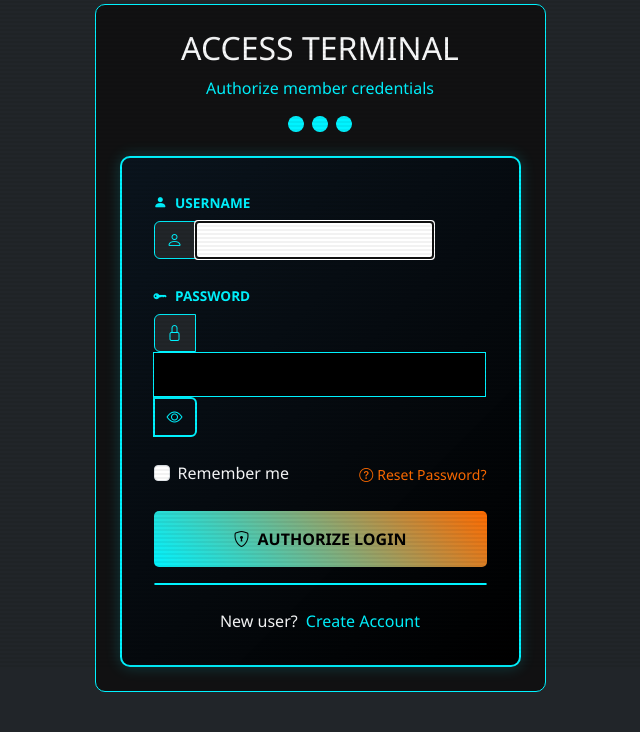
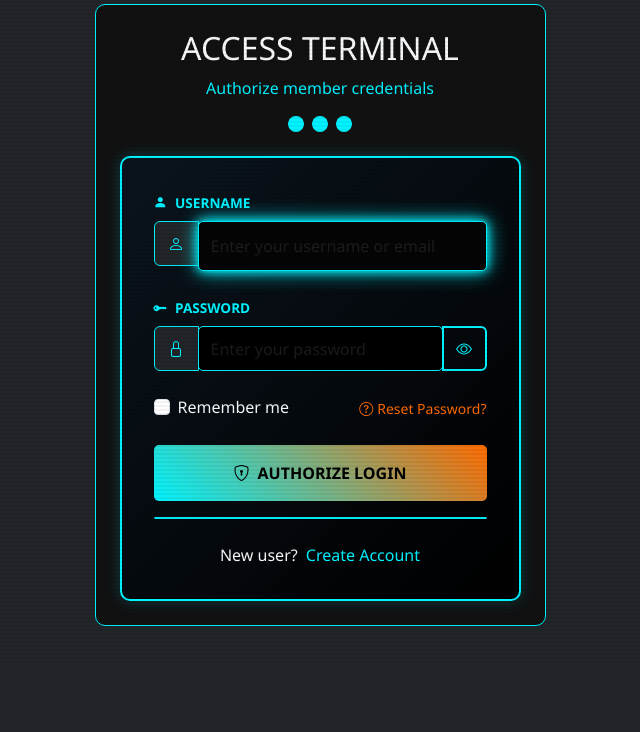
Before and after one commit to RR0327/BAIUST-Robotics-Society-BARS, a Django app: page /login/ in a window 1280 px wide. Shown: the part 133-865 px from the top of the page, without its empty margins (320-960 px from the left). Run offline with Django 5.2, Linux system fonts and the light colour scheme.

Commit message:
Refractor: Event fix, login field fix and register fix

```diff
--- a/VP/forms.py
+++ b/VP/forms.py
@@ -1,5 +1,5 @@
 from django import forms
-from django.contrib.auth.forms import UserCreationForm
+from django.contrib.auth.forms import UserCreationForm, AuthenticationForm
 from django.contrib.auth.models import User
 from .models import UserProfile, Panel, Member, Event, Advisor
 
@@ -117,37 +117,24 @@ class RegistrationForm(UserCreationForm):
         return user
 
 
-class LoginForm(forms.Form):
-    username = forms.CharField(
-        max_length=150,
-        widget=forms.TextInput(
-            attrs={
+class LoginForm(AuthenticationForm):
+    def __init__(self, *args, **kwargs):
+        super().__init__(*args, **kwargs)
+
+        self.fields["username"].widget.attrs.update(
+            {
                 "class": "form-control bg-dark text-light border-cyan",
                 "placeholder": "Enter your username or email",
                 "style": "border: 1px solid var(--primary-cyan); border-radius: 5px;",
             }
-        ),
-        label="Username or Email",
-    )
-
-    password = forms.CharField(
-        widget=forms.PasswordInput(
-            attrs={
+        )
+        self.fields["password"].widget.attrs.update(
+            {
                 "class": "form-control bg-dark text-light border-cyan",
                 "placeholder": "Enter your password",
                 "style": "border: 1px solid var(--primary-cyan); border-radius: 5px;",
             }
-        ),
-        label="Password",
-    )
-
-    remember_me = forms.BooleanField(
-        required=False,
-        widget=forms.CheckboxInput(
-            attrs={"class": "form-check-input", "id": "rememberMe"}
-        ),
-        label="Remember me",
-    )
+        )
 
 
 class MemberForm(forms.ModelForm):
--- a/VP/views.py
+++ b/VP/views.py
@@ -3,14 +3,13 @@ from datetime import datetime, timedelta
 from django.shortcuts import render, get_object_or_404, redirect
 from django.http import HttpResponse
 from django.contrib.auth import login, authenticate, logout as auth_logout
-from django.contrib.auth.forms import AuthenticationForm
 from django.contrib.auth.decorators import login_required, user_passes_test
 from django.contrib import messages
 from django.db.models import Q, Count
 from django.db.models.functions import TruncMonth
 
 from .models import Panel, Member, Advisor, Event, UserProfile
-from .forms import RegistrationForm, UserUpdateForm, UserProfileForm
+from .forms import RegistrationForm, UserUpdateForm, UserProfileForm, LoginForm
 
 # --- Helper Functions ---
 
@@ -202,7 +201,7 @@ def register_view(request):
 def login_view(request):
     """Handles terminal access for authorized users."""
     if request.method == "POST":
-        form = AuthenticationForm(request, data=request.POST)
+        form = LoginForm(request, data=request.POST)
         if form.is_valid():
             user = form.get_user()
             login(request, user)
@@ -211,7 +210,7 @@ def login_view(request):
                 return redirect("admin_dashboard")
             return redirect("index")
     else:
-        form = AuthenticationForm()
+        form = LoginForm()
     return render(request, "VP/login.html", {"form": form})
 
 
--- a/static/css/style.css
+++ b/static/css/style.css
@@ -246,6 +246,24 @@ input[type="password"] {
     color: #fff !important;
 }
 
+/* Keep input-group password fields aligned with trailing buttons */
+.cyber-form .input-group {
+    flex-wrap: nowrap;
+}
+
+.cyber-form .input-group > .form-control[type="password"] {
+    width: 1% !important;
+}
+
+.cyber-form .input-group-text,
+.cyber-form .input-group .btn {
+    height: 45px;
+    display: flex;
+    align-items: center;
+    justify-content: center;
+    min-width: 45px;
+}
+
 /* Responsive adjustment for mobile devices */
 @media (max-width: 768px) {
     .row.g-3 {
--- a/templates/VP/event_detail.html
+++ b/templates/VP/event_detail.html
@@ -110,7 +110,7 @@
                     <h6 class="mb-1 text-white small fw-bold">{{ sim.title|truncatewords:6 }}</h6>
                     <span class="badge bg-dark border border-cyan text-cyan" style="font-size: 0.6rem;">{{ sim.status|upper }}</span>
                 </div>
-                <small class="text-muted d-block mt-1">
+                <small class="text-white d-block mt-1">
                     <i class="bi bi-calendar-event me-1"></i>{{ sim.date|date:"M d, Y" }}
                 </small>
             </a>
--- a/templates/VP/login.html
+++ b/templates/VP/login.html
@@ -41,7 +41,7 @@
                         <label for="id_username" class="form-label">
                             <i class="bi bi-person-fill text-cyan me-2"></i>Username
                         </label>
-                        <div class="input-group">
+                        <div class="input-group w-100">
                             <span class="input-group-text bg-dark border-cyan">
                                 <i class="bi bi-person text-cyan"></i>
                             </span>
@@ -53,7 +53,7 @@
                         <label for="id_password" class="form-label">
                             <i class="bi bi-key-fill text-cyan me-2"></i>Password
                         </label>
-                        <div class="input-group">
+                        <div class="input-group w-100">
                             <span class="input-group-text bg-dark border-cyan">
                                 <i class="bi bi-lock text-cyan"></i>
                             </span>
@@ -123,26 +123,6 @@
         let passField = document.getElementById('id_password')
             || document.querySelector('input[name="password"]')
             || document.querySelector('input[type="password"]');
-
-        // Attach toggle handler if both exist
-        if (toggleBtn && passField) {
-            toggleBtn.addEventListener('click', function (e) {
-                e.preventDefault(); // safe-guard — button type="button" already, but prevents accidental effects
-                // Use the .type property (more reliable than setAttribute/getAttribute)
-                const isPass = passField.type === 'password';
-                passField.type = isPass ? 'text' : 'password';
-
-                // Swap icon classes cleanly
-                const icon = this.querySelector('i');
-                if (icon) {
-                    icon.classList.toggle('bi-eye');
-                    icon.classList.toggle('bi-eye-slash');
-                }
-
-                // Toggle button visual state (preserve your styling toggle)
-                this.classList.toggle('btn-cyber');
-            });
-        }
 
         // Demo Auto-fill Logic (guarded — safe if element list is empty)
         const demoCodes = document.querySelectorAll('.demo-credential');
@@ -239,5 +219,31 @@
         background: rgba(0, 243, 255, 0.15);
         box-shadow: 0 0 5px var(--primary-cyan);
     }
+
+    /* Ensure input groups match register field sizing */
+    .cyber-form .input-group {
+        width: 100%;
+        flex-wrap: nowrap;
+    }
+
+    .cyber-form .input-group .form-control {
+        flex: 1 1 auto;
+        min-width: 0;
+        width: 1%;
+    }
+
+    /* Override global password width inside input-group so buttons stay aligned */
+    .cyber-form .input-group input[type="password"] {
+        width: auto !important;
+    }
+
+    .cyber-form .input-group-text,
+    .cyber-form .input-group .btn {
+        height: 45px;
+        display: flex;
+        align-items: center;
+        justify-content: center;
+        min-width: 45px;
+    }
 </style>
 {% endblock %}
--- a/templates/VP/panel_detail.html
+++ b/templates/VP/panel_detail.html
@@ -339,7 +339,7 @@
                         {% if member.email %}
                         <p class="small text-white">{{ member.email }}</p>
                         {% endif %}
-                        <p class="small text-muted">{{ member.panel.name }} ({{ member.panel.year }})</p>
+                        <p class="small text-white">{{ member.panel.name }} ({{ member.panel.year }})</p>
                     </div>
 
                     <!-- Right Column - Bio & Contact -->
--- a/templates/VP/register.html
+++ b/templates/VP/register.html
@@ -27,7 +27,7 @@
                     <div class="row g-3">
                         {% for field in form %}
                             {% if field.name != 'password1' and field.name != 'password2' %}
-                            <div class="{% if field.name == 'user_type' or field.name == 'email' %}col-12{% else %}col-md-6{% endif %}"
+                               <div class="{% if field.name == 'user_type' or field.name == 'email' or field.name == 'username' %}col-12{% else %}col-md-6{% endif %}"
                                  {% if field.name == 'student_id' %}id="student-id-field"{% endif %}>
 
                                 <label for="{{ field.id_for_label }}" class="form-label text-cyan small fw-bold">
```
Also changed, not shown: db.sqlite3.
